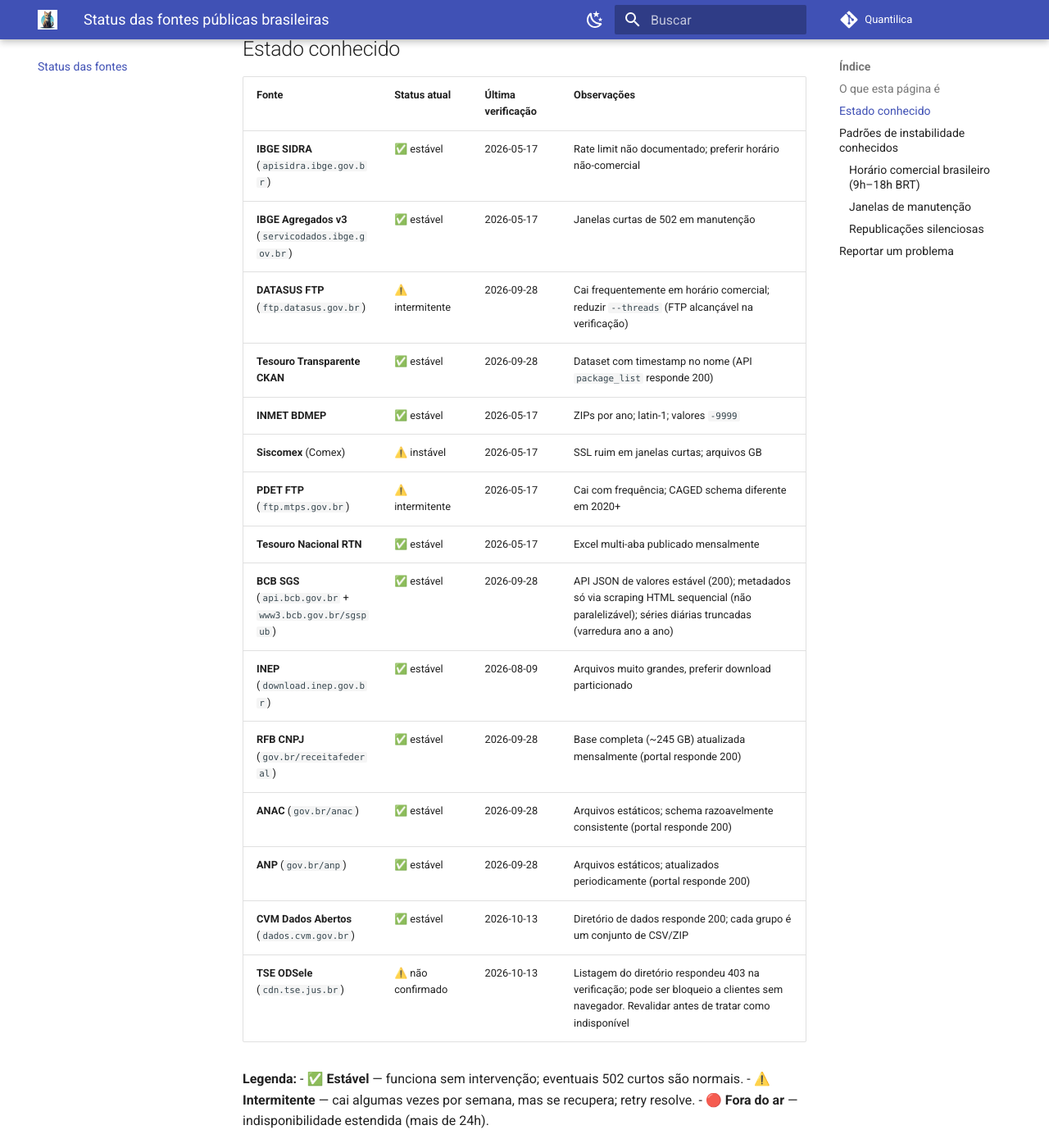
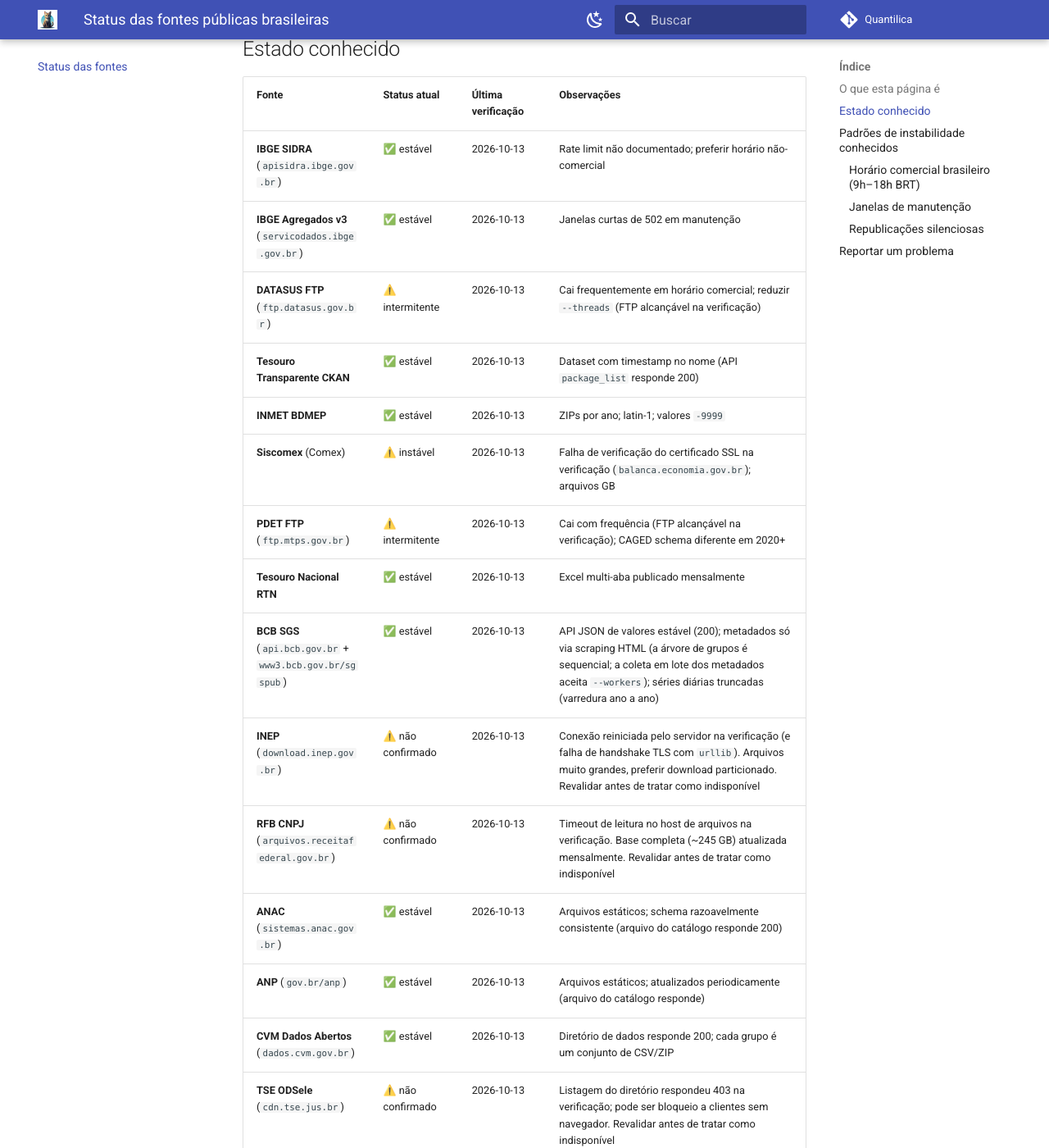
Before and after one commit to Quantilica/docs, an MkDocs documentation site: the page built from docs/status.md, in a window 1280 px wide and 1400 px high, scrolled down 437 px. Shown: the whole window at 82% size. Built offline with MkDocs 1.6.1 and Material for MkDocs 9.7.7, drawn with Linux system fonts in a browser that asks for light colours; some web fonts are replaced; comment, search, counter and statistics services are not loaded.

Commit message:
docs(status,changelog): verificação ao vivo de 2026-10-13 e correções de adoção
- status: 13 fontes reverificadas (HTTP e FTP); Siscomex (SSL), INEP e RFB
  marcados como não confirmados; nota do BCB sobre --workers.
- changelog: FetcherApp não cobre sidra e bcb-sgs; check não existe no bcb-sgs.

Co-Authored-By: Claude Sonnet 5.5 <noreply@anthropic.com>
Claude-Session: https://claude.ai/code/session_01HPgBbz4mT9Ey4M2zZNfe7M

```diff
--- a/docs/status.md
+++ b/docs/status.md
@@ -17,19 +17,19 @@ Um snapshot informal do estado conhecido das fontes oficiais brasileiras que os
 
 | Fonte | Status atual | Última verificação | Observações |
 |---|---|---|---|
-| **IBGE SIDRA** (`apisidra.ibge.gov.br`) | ✅ estável | 2026-05-17 | Rate limit não documentado; preferir horário não-comercial |
-| **IBGE Agregados v3** (`servicodados.ibge.gov.br`) | ✅ estável | 2026-05-17 | Janelas curtas de 502 em manutenção |
-| **DATASUS FTP** (`ftp.datasus.gov.br`) | ⚠️ intermitente | 2026-09-28 | Cai frequentemente em horário comercial; reduzir `--threads` (FTP alcançável na verificação) |
-| **Tesouro Transparente CKAN** | ✅ estável | 2026-09-28 | Dataset com timestamp no nome (API `package_list` responde 200) |
-| **INMET BDMEP** | ✅ estável | 2026-05-17 | ZIPs por ano; latin-1; valores `-9999` |
-| **Siscomex** (Comex) | ⚠️ instável | 2026-05-17 | SSL ruim em janelas curtas; arquivos GB |
-| **PDET FTP** (`ftp.mtps.gov.br`) | ⚠️ intermitente | 2026-05-17 | Cai com frequência; CAGED schema diferente em 2020+ |
-| **Tesouro Nacional RTN** | ✅ estável | 2026-05-17 | Excel multi-aba publicado mensalmente |
-| **BCB SGS** (`api.bcb.gov.br` + `www3.bcb.gov.br/sgspub`) | ✅ estável | 2026-09-28 | API JSON de valores estável (200); metadados só via scraping HTML sequencial (não paralelizável); séries diárias truncadas (varredura ano a ano) |
-| **INEP** (`download.inep.gov.br`) | ✅ estável | 2026-08-09 | Arquivos muito grandes, preferir download particionado |
-| **RFB CNPJ** (`gov.br/receitafederal`) | ✅ estável | 2026-09-28 | Base completa (~245 GB) atualizada mensalmente (portal responde 200) |
-| **ANAC** (`gov.br/anac`) | ✅ estável | 2026-09-28 | Arquivos estáticos; schema razoavelmente consistente (portal responde 200) |
-| **ANP** (`gov.br/anp`) | ✅ estável | 2026-09-28 | Arquivos estáticos; atualizados periodicamente (portal responde 200) |
+| **IBGE SIDRA** (`apisidra.ibge.gov.br`) | ✅ estável | 2026-10-13 | Rate limit não documentado; preferir horário não-comercial |
+| **IBGE Agregados v3** (`servicodados.ibge.gov.br`) | ✅ estável | 2026-10-13 | Janelas curtas de 502 em manutenção |
+| **DATASUS FTP** (`ftp.datasus.gov.br`) | ⚠️ intermitente | 2026-10-13 | Cai frequentemente em horário comercial; reduzir `--threads` (FTP alcançável na verificação) |
+| **Tesouro Transparente CKAN** | ✅ estável | 2026-10-13 | Dataset com timestamp no nome (API `package_list` responde 200) |
+| **INMET BDMEP** | ✅ estável | 2026-10-13 | ZIPs por ano; latin-1; valores `-9999` |
+| **Siscomex** (Comex) | ⚠️ instável | 2026-10-13 | Falha de verificação do certificado SSL na verificação (`balanca.economia.gov.br`); arquivos GB |
+| **PDET FTP** (`ftp.mtps.gov.br`) | ⚠️ intermitente | 2026-10-13 | Cai com frequência (FTP alcançável na verificação); CAGED schema diferente em 2020+ |
+| **Tesouro Nacional RTN** | ✅ estável | 2026-10-13 | Excel multi-aba publicado mensalmente |
+| **BCB SGS** (`api.bcb.gov.br` + `www3.bcb.gov.br/sgspub`) | ✅ estável | 2026-10-13 | API JSON de valores estável (200); metadados só via scraping HTML (a árvore de grupos é sequencial; a coleta em lote dos metadados aceita `--workers`); séries diárias truncadas (varredura ano a ano) |
+| **INEP** (`download.inep.gov.br`) | ⚠️ não confirmado | 2026-10-13 | Conexão reiniciada pelo servidor na verificação (e falha de handshake TLS com `urllib`). Arquivos muito grandes, preferir download particionado. Revalidar antes de tratar como indisponível |
+| **RFB CNPJ** (`arquivos.receitafederal.gov.br`) | ⚠️ não confirmado | 2026-10-13 | Timeout de leitura no host de arquivos na verificação. Base completa (~245 GB) atualizada mensalmente. Revalidar antes de tratar como indisponível |
+| **ANAC** (`sistemas.anac.gov.br`) | ✅ estável | 2026-10-13 | Arquivos estáticos; schema razoavelmente consistente (arquivo do catálogo responde 200) |
+| **ANP** (`gov.br/anp`) | ✅ estável | 2026-10-13 | Arquivos estáticos; atualizados periodicamente (arquivo do catálogo responde) |
 | **CVM Dados Abertos** (`dados.cvm.gov.br`) | ✅ estável | 2026-10-13 | Diretório de dados responde 200; cada grupo é um conjunto de CSV/ZIP |
 | **TSE ODSele** (`cdn.tse.jus.br`) | ⚠️ não confirmado | 2026-10-13 | Listagem do diretório respondeu 403 na verificação; pode ser bloqueio a clientes sem navegador. Revalidar antes de tratar como indisponível |
 
```
Also changed, not shown: docs/changelog.md (+2 -2 lines).
